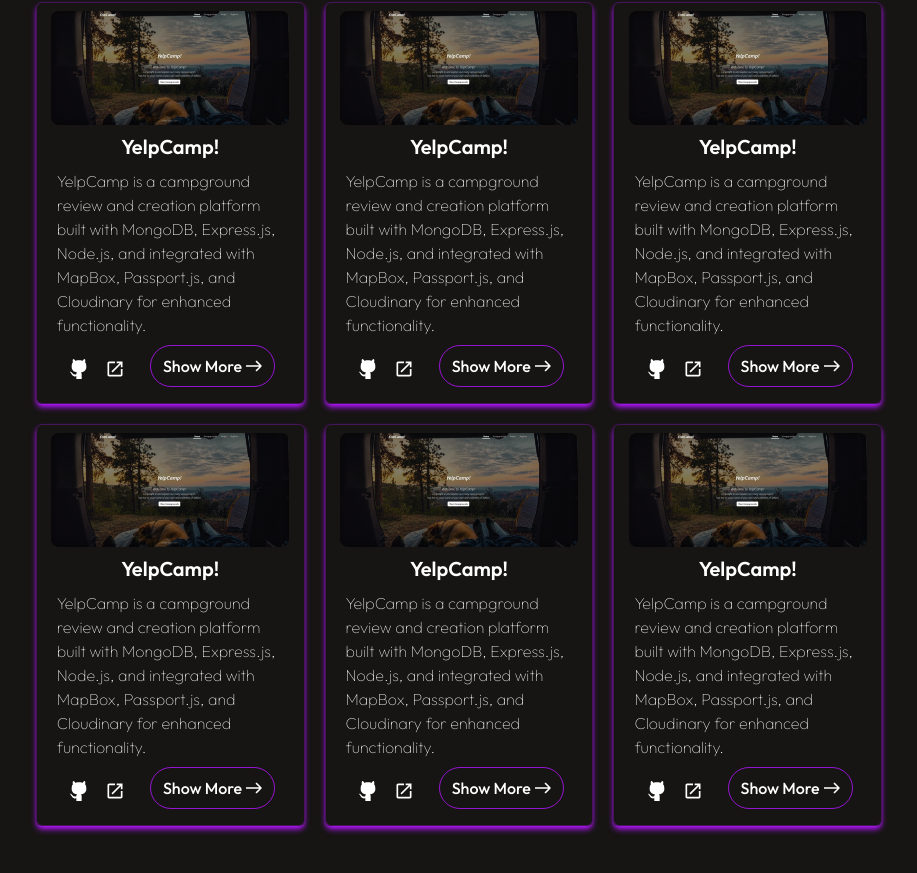
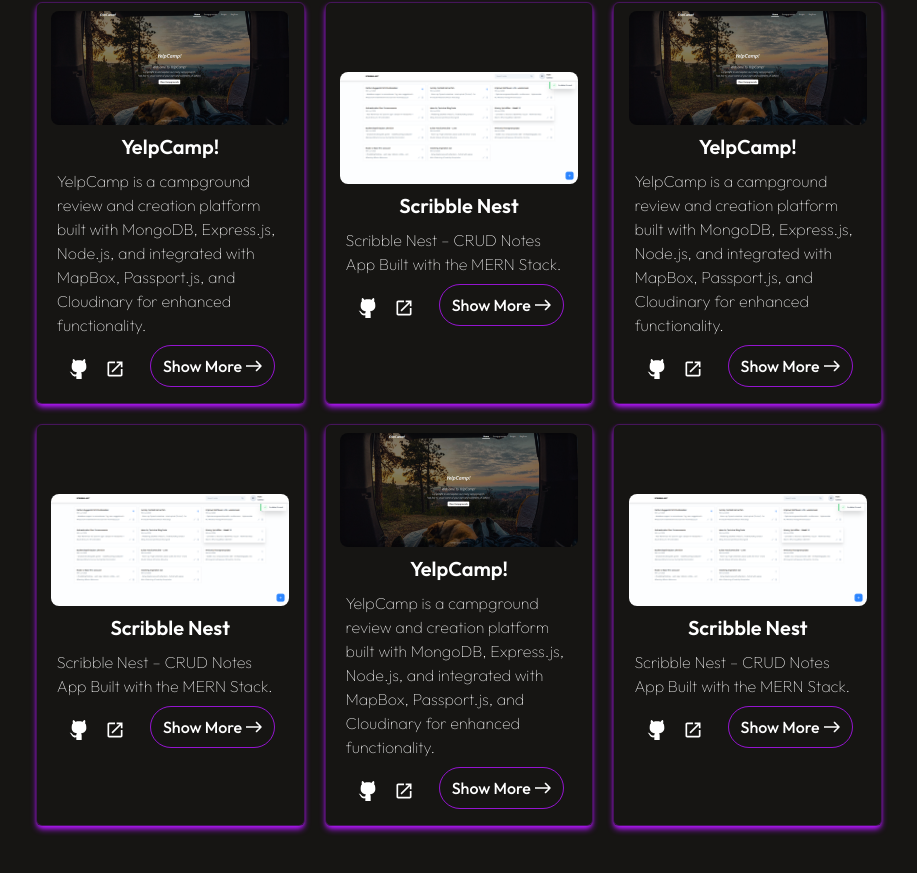
Before and after one commit to ramchandragawade/portfolio-react-css, a React (Vite) app: page / in a window 1280 px wide. Shown: the part 3470-4343 px from the top of the page, without its empty margins (181-1098 px from the left). Built offline with nearby package versions, Linux system fonts and the light colour scheme.

Commit message:
Added scribble nest to project list

```diff
--- a/src/assets/projects_data.js
+++ b/src/assets/projects_data.js
@@ -1,4 +1,5 @@
 import yelpCampImg from '../assets/yelp1.png';
+import scribbleNestImg from '../assets/scribble-nest.png'
 const Project_Data = [
     {
         id: 'p1',
@@ -12,12 +13,12 @@
     },
     {
         id: 'p2',
-        title: 'YelpCamp!',
-        shortDesc: 'YelpCamp is a campground review and creation platform built with MongoDB, Express.js, Node.js, and integrated with MapBox, Passport.js, and Cloudinary for enhanced functionality.',
-        description: 'YelpCamp is a campground review and creation platform built with MongoDB, Express.js, Node.js, and integrated with MapBox, Passport.js, and Cloudinary for enhanced functionality.',
-        imgs: [yelpCampImg],
-        gitUrl: 'https://github.com/ramchandragawade/yelpcamp',
-        demoUrl: 'https://yelpcamp.ramchandragawade.in/',
+        title: 'Scribble Nest',
+        shortDesc: 'Scribble Nest – CRUD Notes App Built with the MERN Stack.',
+        description: 'Scribble Nest is a sleek and feature-rich Full Stack application built using the MERN stack – MongoDB, Express.js, React.js, and Node.js. It enables users to securely create, manage, and organize personal scribbles with ease. The app includes secure authentication, an intuitive user interface, real-time editing capabilities, the ability to pin important scribbles, search functionality, and more. Whether you are exploring full-stack development or looking to showcase a robust CRUD app with end-to-end functionality, Scribble Nest is an ideal project for your portfolio.',
+        imgs: [scribbleNestImg],
+        gitUrl: 'https://github.com/ramchandragawade/scribble-nest/',
+        demoUrl: 'https://scribblenest.ramchandragawade.in/',
         techStack: []
     },
     {
@@ -32,12 +33,12 @@
     },
     {
         id: 'p4',
-        title: 'YelpCamp!',
-        shortDesc: 'YelpCamp is a campground review and creation platform built with MongoDB, Express.js, Node.js, and integrated with MapBox, Passport.js, and Cloudinary for enhanced functionality.',
-        description: 'YelpCamp is a campground review and creation platform built with MongoDB, Express.js, Node.js, and integrated with MapBox, Passport.js, and Cloudinary for enhanced functionality.',
-        imgs: [yelpCampImg],
-        gitUrl: 'https://github.com/ramchandragawade/yelpcamp',
-        demoUrl: 'https://yelpcamp.ramchandragawade.in/',
+        title: 'Scribble Nest',
+        shortDesc: 'Scribble Nest – CRUD Notes App Built with the MERN Stack.',
+        description: 'Scribble Nest is a sleek and feature-rich Full Stack application built using the MERN stack – MongoDB, Express.js, React.js, and Node.js. It enables users to securely create, manage, and organize personal scribbles with ease. The app includes secure authentication, an intuitive user interface, real-time editing capabilities, the ability to pin important scribbles, search functionality, and more. Whether you are exploring full-stack development or looking to showcase a robust CRUD app with end-to-end functionality, Scribble Nest is an ideal project for your portfolio.',
+        imgs: [scribbleNestImg],
+        gitUrl: 'https://github.com/ramchandragawade/scribble-nest/',
+        demoUrl: 'https://scribblenest.ramchandragawade.in/',
         techStack: []
     },
     {
@@ -51,13 +52,12 @@
         techStack: []
     },
     {
-        id: 'p6',
-        title: 'YelpCamp!',
-        shortDesc: 'YelpCamp is a campground review and creation platform built with MongoDB, Express.js, Node.js, and integrated with MapBox, Passport.js, and Cloudinary for enhanced functionality.',
-        description: 'YelpCamp is a campground review and creation platform built with MongoDB, Express.js, Node.js, and integrated with MapBox, Passport.js, and Cloudinary for enhanced functionality.',
-        imgs: [yelpCampImg],
-        gitUrl: 'https://github.com/ramchandragawade/yelpcamp',
-        demoUrl: 'https://yelpcamp.ramchandragawade.in/',
+        title: 'Scribble Nest',
+        shortDesc: 'Scribble Nest – CRUD Notes App Built with the MERN Stack.',
+        description: 'Scribble Nest is a sleek and feature-rich Full Stack application built using the MERN stack – MongoDB, Express.js, React.js, and Node.js. It enables users to securely create, manage, and organize personal scribbles with ease. The app includes secure authentication, an intuitive user interface, real-time editing capabilities, the ability to pin important scribbles, search functionality, and more. Whether you are exploring full-stack development or looking to showcase a robust CRUD app with end-to-end functionality, Scribble Nest is an ideal project for your portfolio.',
+        imgs: [scribbleNestImg],
+        gitUrl: 'https://github.com/ramchandragawade/scribble-nest/',
+        demoUrl: 'https://scribblenest.ramchandragawade.in/',
         techStack: []
     }
 ]
```
Also changed, not shown: src/assets/scribble-nest.png (added).
